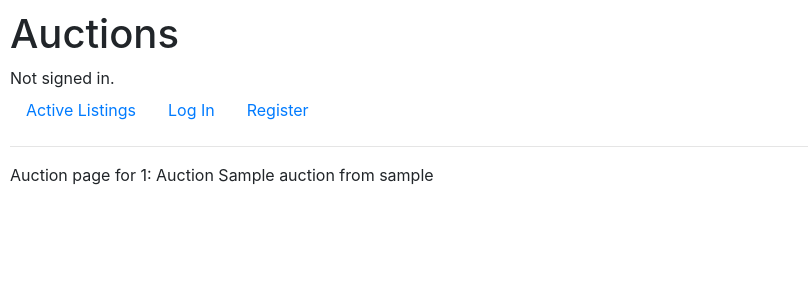
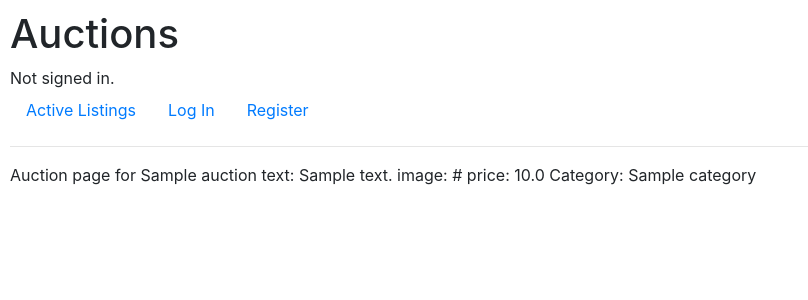
Before and after one commit to AleixMJ/commerce, a Django app: template auctions/templates/auctions/auction.html in a window 1280 px wide. Shown: the top 300 px of the page, without its empty margins (0-808 px from the left). Run offline with Django 3.2, Linux system fonts and the light colour scheme; the template is opened without the code that fills it: values that come from a table or form of the project are taken from there, others are empty; tables that the repository leaves empty hold one stand-in row (values such as "Sample post"); some libraries are stand-ins or nearby versions.

Commit message:
added the full object clicked to auction path

```diff
--- a/auctions/templates/auctions/auction.html
+++ b/auctions/templates/auctions/auction.html
@@ -2,6 +2,9 @@
 
 {% block body %}
 
-Auction page for {{auction}}
-
+Auction page for {{auction.title}}
+text: {{auction.text}}
+image: {{auction.url}}
+price: {{auction.price}}
+Category: {{auction.category}}
 {% endblock %}
--- a/auctions/templates/auctions/index.html
+++ b/auctions/templates/auctions/index.html
@@ -17,7 +17,7 @@
                 <div class="card-body">
                 <form action="{% url 'auction' %}" method="POST">
                     {% csrf_token %}
-                    <input type="hidden" name="item" value="{{auction.title}}">
+                    <input type="hidden" name="auction" value={{auction.id}}>
                     <button type="submit" class="btn btn-primary">Check details</button>
                 </form>
                 </div>
```
Also changed, not shown: auctions/views.py (+5 -3 lines).
